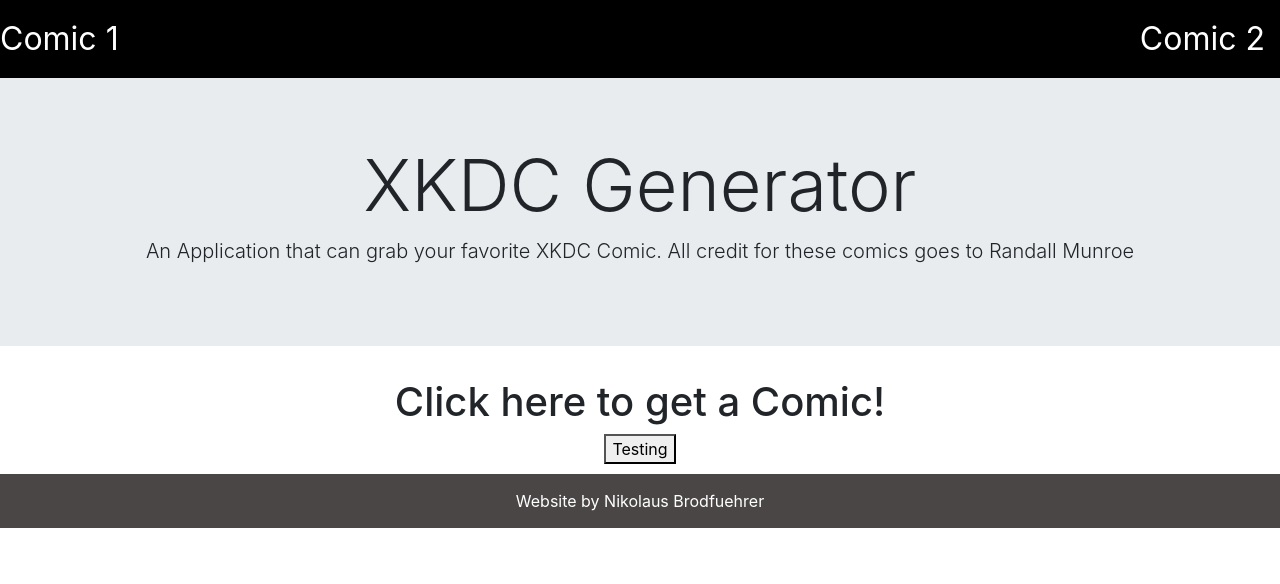
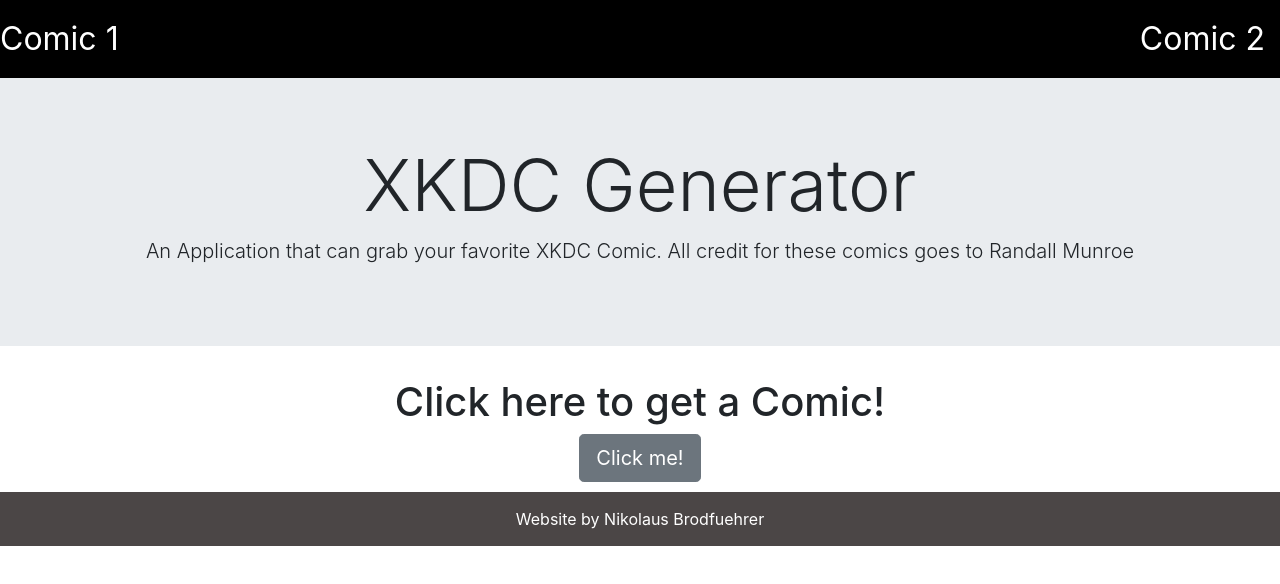
Before and after one commit to Nbrof/Project2, a React (Create React App) app: page /Random in a window 1280 px wide. Shown: the top 584 px of the page. Built offline with nearby package versions, Linux system fonts and the light colour scheme; no server answers.

Commit message:
Button changes

```diff
--- a/src/index.css
+++ b/src/index.css
@@ -43,6 +43,7 @@ code {
 
 }
 
+
 @media screen and (min-width: 768px) {
 
 
--- a/src/pages/Main.js
+++ b/src/pages/Main.js
@@ -1,4 +1,5 @@
 import {useState, useEffect} from 'react'
+import { Button } from 'reactstrap';
 
 
 const Main = (props) => {
@@ -54,7 +55,7 @@ const loading = () => {
 
 return (<div>
   <h1>Click here to get a Comic!</h1>
-  <button onClick={getComic}>Testing</button>
+  <Button color="secondary" size="lg" onClick={getComic} >Click me!</Button>
   </div>
 )
 
--- a/src/pages/Random.js
+++ b/src/pages/Random.js
@@ -1,4 +1,5 @@
 import {useState, useEffect} from 'react'
+import { Button } from 'reactstrap';
 
 const Random = (props) => {
 
@@ -59,6 +60,10 @@ const loaded = () => {
          <h2>{comic.title}</h2>
          <h3>Originally posted on: {comic.month}/{comic.day}/{comic.year}</h3>
       <img src={comic.img} alt={comic.alt} className="comicimage" ></img>
+      <br></br>
+      <br></br>
+      <Button color="secondary" size="lg" onClick={getComic} >Randomizer!</Button>
+
     </div>
 
   )
@@ -69,7 +74,7 @@ const loading = () => {
 
 return (<div>
   <h1>Click here to get a Comic!</h1>
-  <button onClick={getComic}>Testing</button>
+  <Button color="secondary" size="lg" onClick={getComic} >Click me!</Button>
   </div>
 )
 
```
